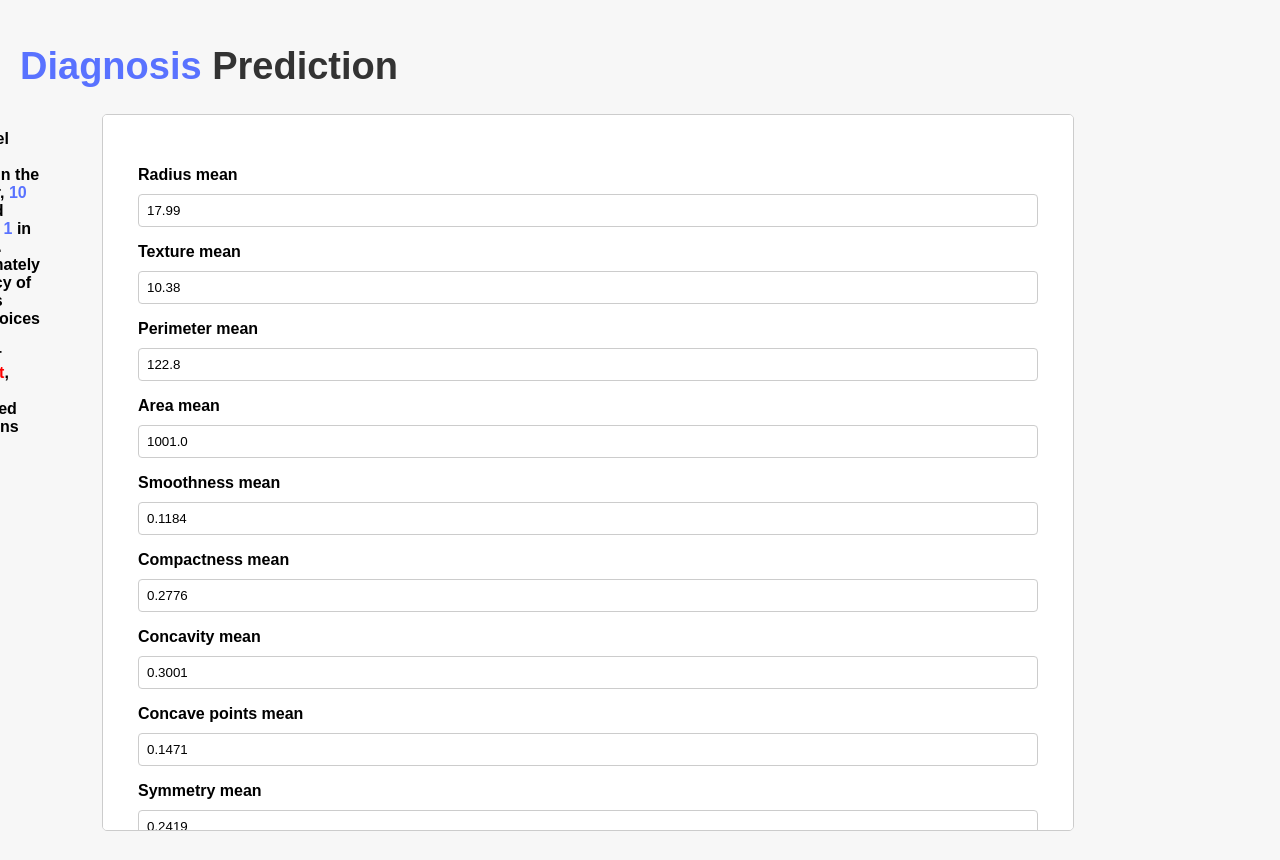
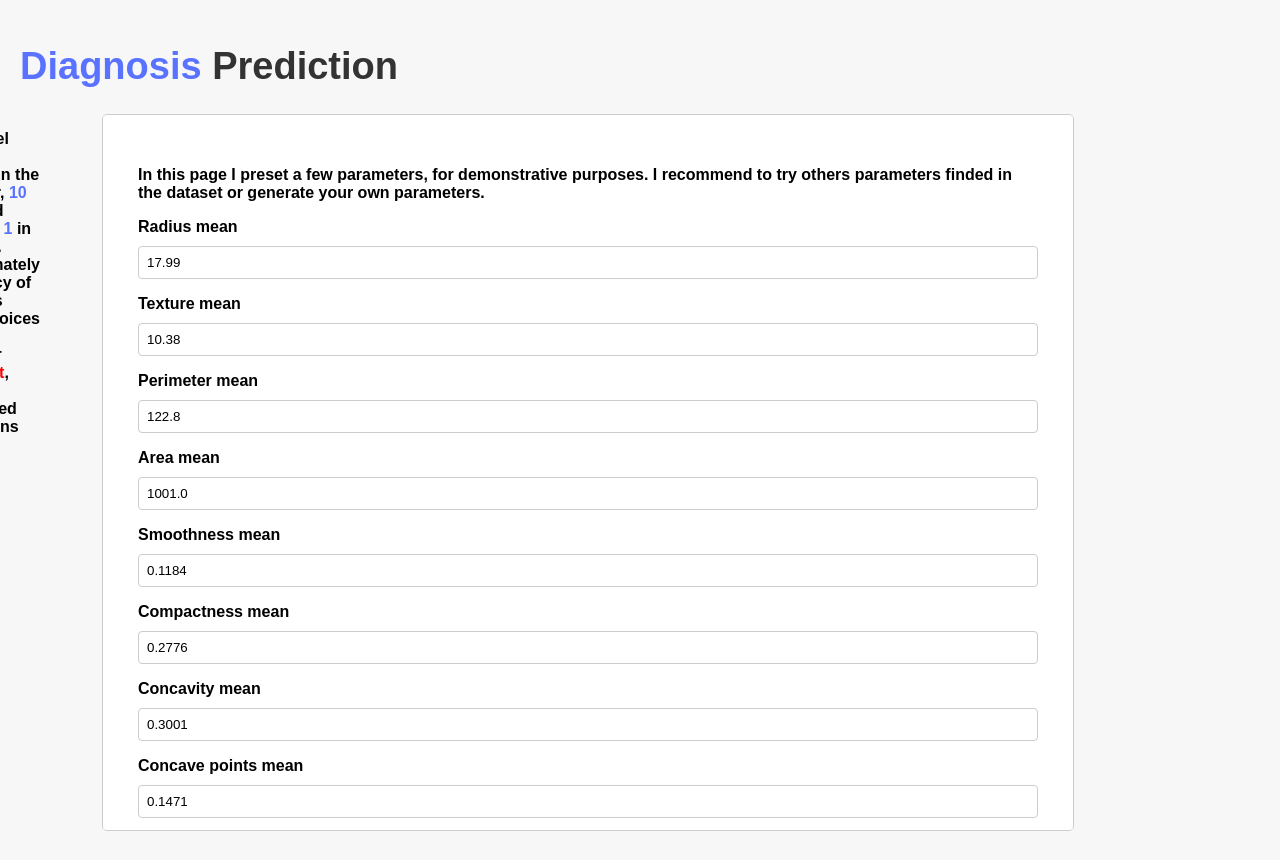
Before and after one commit to Paulooo0/Wisconsin-deep-learning, a Flask app: page / in a window 1280 px wide. Shown: the top 860 px of the page. Run offline with Flask 3, Linux system fonts and the light colour scheme.

Commit message:
adding disclaimer to template

```diff
--- a/template/template.html
+++ b/template/template.html
@@ -10,6 +10,8 @@
             <section id="section" class="main-content with-left-sidebar" role="main">
                 <div id="scroll_container" class="container">
                     <form method="post" action="/pred">
+                <p><label>In this page I preset a few parameters, for demonstrative purposes.
+                    I recommend to try others parameters finded in the dataset or generate your own parameters.</label></p>
                 <p><label for="radius_mean">Radius mean </label>
                     <input type="float" id="radius_mean" name="radius_mean" min="0" value="17.99"></p>
                 <p><label for="texture_mean">Texture mean </label>
@@ -70,7 +72,6 @@
                     <input type="float" id="symmetry_worst" name="symmetry_worst" min="0" value="0.4601"></p>
                 <p><label for="fractal_dimension_worst">Fractal dimension worst </label>
                     <input type="float" id="fractal_dimension_worst" name="fractal_dimension_worst" min="0" value="0.1189"></p>
-
                 <button type="submit">Submit</button>
                     </form>
                 </div>
```
